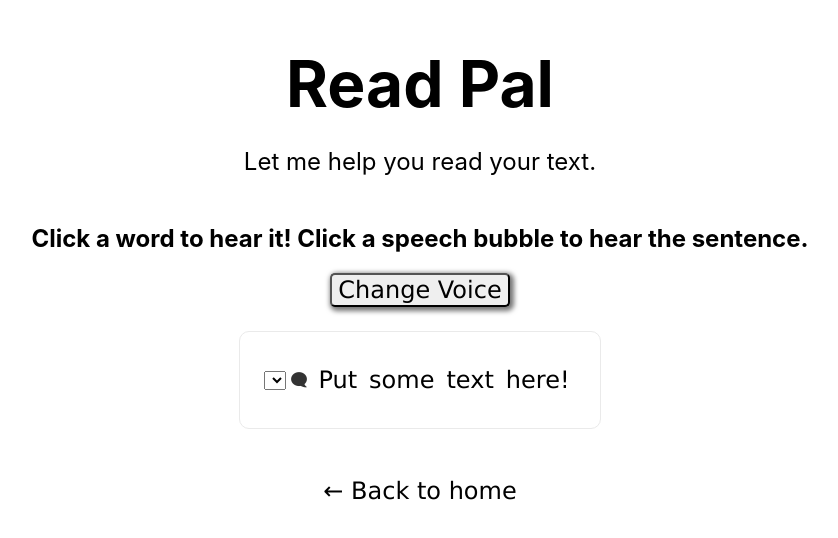
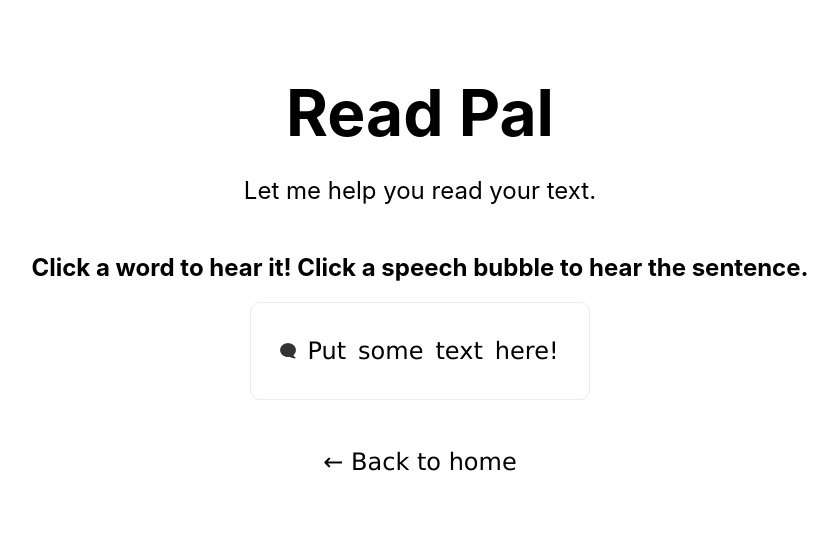
Before and after one commit to ricobadico/read-pal, a Next.js app: page /output in a window 1280 px wide. Shown: the part 124-662 px from the top of the page, without its empty margins (220-1058 px from the left). Built offline with nearby package versions, Linux system fonts and the light colour scheme.

Commit message:
lang test17

```diff
--- a/components/convertedWord.js
+++ b/components/convertedWord.js
@@ -8,13 +8,10 @@ const ConvertedWord = ({ wordToConvert, getVoice } ) => {
 if (typeof window !== "undefined") {
     const speak = () => {
         var msg = new SpeechSynthesisUtterance();
-        var voices = window.speechSynthesis.getVoices();
+        var voices = voiceList;
         msg.voice = voices[getVoice()];
-        msg.volume = 1; // From 0 to 1
-        msg.rate = 1; // From 0.1 to 10
-        msg.pitch = 2; // From 0 to 2
         msg.text = wordToConvert;
-        msg.lang = 'en';
+        msg.lang = 'en_UK';
         speechSynthesis.cancel();
         speechSynthesis.speak(msg);
         }
--- a/components/outputSection.js
+++ b/components/outputSection.js
@@ -7,14 +7,8 @@ export default function OutputSection( { sentenceArray, getVoice, voiceList }) {
         var voices = [];
         if (typeof window !== "undefined") {
                 let msg = new SpeechSynthesisUtterance();
-                //).filter(voice => voice.lang == "en-US");
-
                 voices = voiceList;
-                console.log(voices);
                 msg.voice = voices[getVoice()];
-                // msg.volume = 1; // From 0 to 1
-                // msg.rate = 1; // From 0.1 to 10
-                // msg.pitch = 2; // From 0 to 2
                 msg.text = text;
                 msg.lang = 'en_US';
                 speechSynthesis.cancel();
@@ -25,7 +19,6 @@ export default function OutputSection( { sentenceArray, getVoice, voiceList }) {
 
     return (
         <div className={styles.grid}>
-        <select id="voiceSelect"></select>
             {sentenceArray.map((sentence, index) =>
                 (
                     <div className={styles.sentence} key={index}>
@@ -34,7 +27,7 @@ export default function OutputSection( { sentenceArray, getVoice, voiceList }) {
                             sentence.split(" ").map((element, index) =>
                                 (
                                     <ConvertedWord key={index} className={styles.convertedText}
-                                    wordToConvert={element} getVoice={getVoice}/>
+                                    wordToConvert={element} getVoice={getVoice} voiceList={voiceList}/>
                                 )
                             )
                         }</div>
--- a/pages/output.js
+++ b/pages/output.js
@@ -57,7 +57,10 @@ export default class Output extends React.Component{
                 </Head>
                 <Layout>
                 <h2>Click a word to hear it! Click a speech bubble to hear the sentence. </h2>
-                <button style={{fontSize: "x-large", marginBottom: "1em"}} className="submitButton" onClick={this.voiceToggle}>Change Voice</button>
+                {/* Hide this button if extra voices don't load */}
+                {this.state.voices != "" ? <button style={{fontSize: "x-large", marginBottom: "1em"}} className="submitButton"
+                onClick={this.voiceToggle} id="changeVoiceButton">Change Voice</button>
+                : <div></div>}
                 <div className="card">
                     <OutputSection sentenceArray={sentenceArray} getVoice={this.getVoice} voiceList={this.state.voices}/>
                 </div>
```
